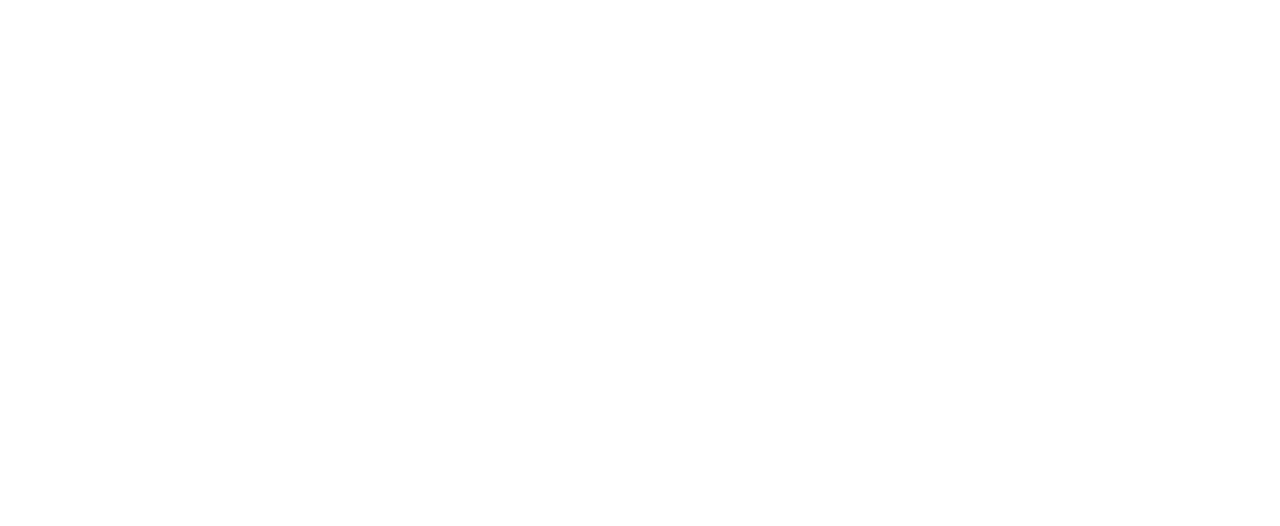
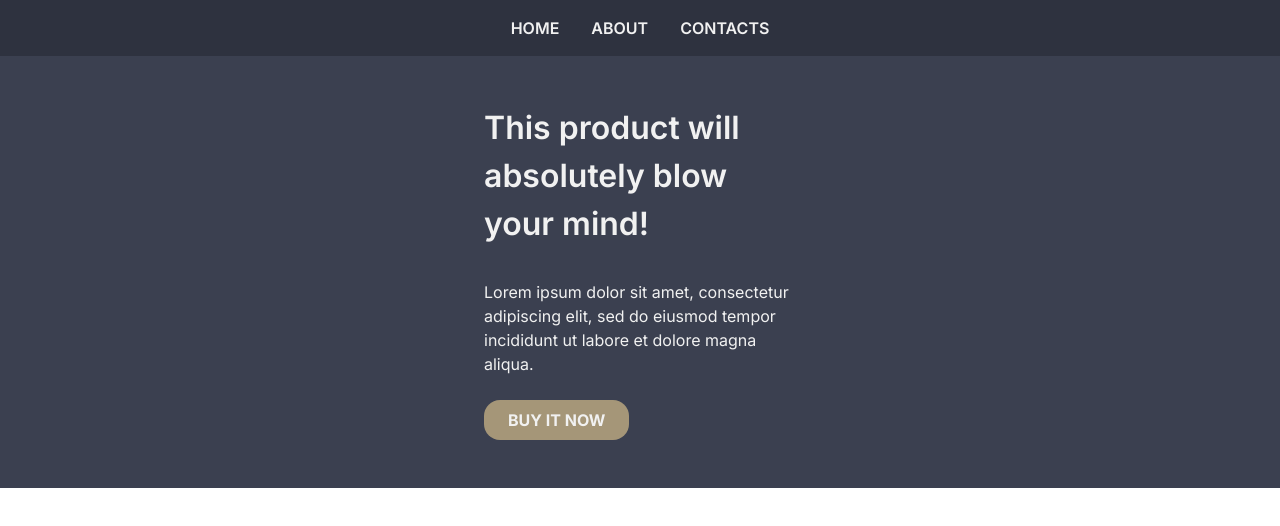
Before and after one commit to SHIMAD4/first-assignment-redcollar, a plain HTML site: page index.html in a window 1280 px wide. Drawn offline with Linux system fonts and the light colour scheme.

Commit message:
add: Added header and hero section

```diff
--- a/assets/scss/style.scss
+++ b/assets/scss/style.scss
@@ -2,8 +2,14 @@
 $header-bg: #2E323F;
 $hero-bg: #3B4050;
 $accent-clr: #A59678;
+
 $main-text-clr: #F1F1F1;
+$heading-font-size: 32px;
+$subheading-font-size: 24px;
+$main-font-size: 16px;
 $alt-text-clr: #2E323F;
+
+$wrapper-width-mobile: 312px;
 
 
 // Main styles
@@ -15,4 +21,74 @@ $alt-text-clr: #2E323F;
 
 body {
     font-family: 'Inter', sans-serif;
+    color: $main-text-clr;
 }
+
+ul {
+    list-style-type: none;
+}
+
+button {
+    border: none;
+    background-color: transparent;
+    color: $main-text-clr;
+}
+
+.wrapper {
+    width: 100%;
+    max-width: $wrapper-width-mobile;
+    margin: 0 auto;
+}
+
+// Header
+.header {
+    background-color: $header-bg;
+    &__list {
+        display: flex;
+        flex-direction: row;
+        justify-content: center;
+        align-items: center;
+        padding: 16px 26px;
+        &__item {
+            font-weight: 600;
+            font-size: $main-font-size;
+            line-height: 24px;
+            text-transform: uppercase;
+            margin-right: 32px;
+            &:last-child {
+                margin-right: 0px;
+            }
+        }
+    }
+}
+
+// Hero section
+.hero {
+    background-color: $hero-bg;
+    &__heading {
+        margin: 0;
+        padding-top: 48px;
+        margin-bottom: 32px;
+        font-size: $heading-font-size;
+        font-weight: 600;
+        line-height: 48px;
+    }
+    &__description {
+        padding-bottom: 48px;
+        &__text{
+            font-size: $main-font-size;
+            line-height: 24px;
+            font-weight: 500;
+            margin-bottom: 24px;
+        }
+        &__button {
+            text-transform: uppercase;
+            background-color: $accent-clr;
+            padding: 8px 24px;
+            border-radius: 16px;
+            font-size: $main-font-size;
+            font-weight: 700;
+            line-height: 24px;
+        }
+    }
+}
--- a/index.html
+++ b/index.html
@@ -9,11 +9,30 @@
     <!-- Fonts -->
     <link rel="preconnect" href="https://fonts.googleapis.com">
     <link rel="preconnect" href="https://fonts.gstatic.com" crossorigin>
-    <link href="https://fonts.googleapis.com/css2?family=Inter:wght@400;600;700&family=Montserrat:wght@300;400;500;600&display=swap" rel="stylesheet">
+    <link href="https://fonts.googleapis.com/css2?family=Inter:wght@400;600;700&display=swap" rel="stylesheet">
     <!-- Main styles -->
     <link rel="stylesheet" type="text/css" href="./assets/style.css">
 </head>
 <body>
-
+    <header class="header">
+        <div class="header__wrapper wrapper">
+            <ul class="header__list">
+                <li class="header__list__item">Home</li>
+                <li class="header__list__item">About</li>
+                <li class="header__list__item">Contacts</li>
+            </ul>
+        </div>
+    </header>
+    <main>
+        <section class="hero">
+            <div class="wrapper">
+                <h1 class="hero__heading">This product will absolutely blow your mind!</h1>
+                <div class="hero__description">
+                    <p class="hero__description__text">Lorem ipsum dolor sit amet, consectetur adipiscing elit, sed do eiusmod tempor incididunt ut labore et dolore magna aliqua.</p>
+                    <button class="hero__description__button">buy it now</button>
+                </div>
+            </div>
+        </section>
+    </main>
 </body>
 </html>
```
Also changed, not shown: assets/style.css.
